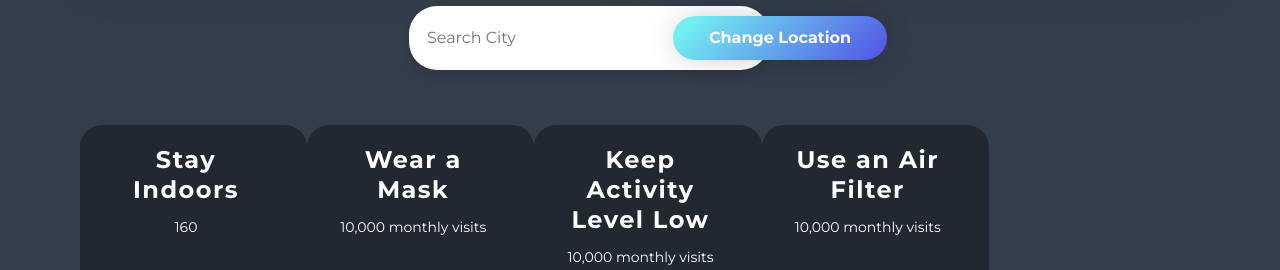
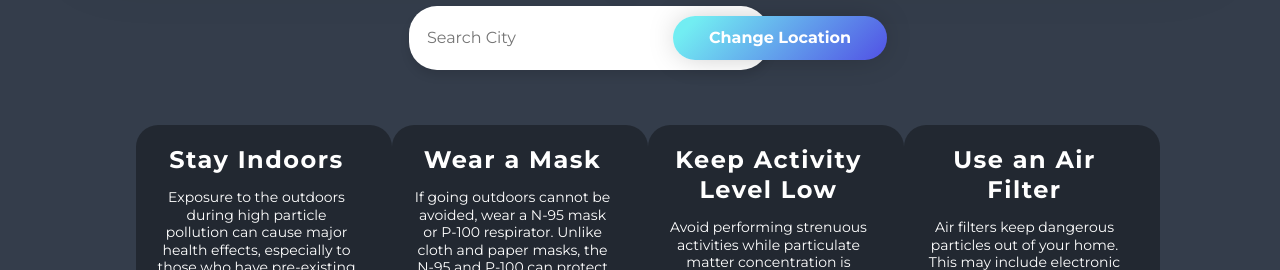
Before and after one commit to iSagnik/SeeO2, a React (Create React App) app in the folder pollution-application/: page / in a window 1280 px wide. Shown: the part 530-800 px from the top of the page. Built offline with nearby package versions, Linux system fonts and the light colour scheme; some icons are missing.

Commit message:
center tips, add descr., other small modifications

```diff
--- a/pollution-application/src/App.js
+++ b/pollution-application/src/App.js
@@ -1,7 +1,7 @@
 import React from 'react';
 import './styles/App.css';
 import Main from "./Info/Main"
-import Tips from "./Tips"
+import Tips from "./tips"
 import moment from 'moment';
 
 
--- a/pollution-application/src/styles/Main.css
+++ b/pollution-application/src/styles/Main.css
@@ -1,4 +1,4 @@
 .Widgets {
     display: flex;
-    justify-content: space-between;
+    justify-content: center; /* center or space-between*/
 }
--- a/pollution-application/src/styles/Tips.css
+++ b/pollution-application/src/styles/Tips.css
@@ -3,10 +3,14 @@
      --gradient: linear-gradient(135deg, #72edf2 10%, #5151e5 100%);
      --gradient2: linear-gradient(135deg, #222831 10%, #222831 100%);
 }
+
  .container1 {
      padding-top: 55px;
      font-family: 'Montserrat', sans-serif;
-     margin: 0 auto;
+	 margin: 0 auto;
+	 display: flex;            /* added for centering*/
+	 justify-content: center;  /* added for centering*/
+	 align-items: center;      /* added for centering*/
 }
 
  .grid-1-5 {
--- a/pollution-application/src/tips.js
+++ b/pollution-application/src/tips.js
@@ -8,27 +8,27 @@ const Tips = (props) => {
         <div className="container1">
             <div className="grid-1-5">
                 <h3><span className="uppercase">{props.tip1}</span></h3>
-                <p>{props.aqi}</p>
+                <p>Exposure to the outdoors during high particle pollution can cause major health effects, especially to those who have pre-existing heart and lung conditions. If possible, ensure that your air indoors is properly filtered.</p>
                 <span className="logo-tips"><FontAwesomeIcon icon = {faHouseUser} size = "3x" /></span>
             </div>
 
             <div className="grid-1-5">
                 <h3><span className="uppercase">{props.tip2}</span></h3>
-                <p>10,000 monthly visits</p>
+                <p>If going outdoors cannot be avoided, wear a N-95 mask or P-100 respirator. Unlike cloth and paper masks, the N-95 and P-100 can protect your lungs from small particles like PM2.5.</p>
                 <span className="logo-tips"><FontAwesomeIcon icon = {faHeadSideMask} size = "3x" /></span>
 
             </div>
 
             <div className="grid-1-5">
                 <h3><span className="uppercase">{props.tip3}</span></h3>
-                <p>10,000 monthly visits</p>
+                <p>Avoid performing strenuous activities while particulate matter concentration is high. Reduction of activity results in reduction in amount of small particulate matter breathed in and lower exposure. </p>
                 <span className="logo-tips"><FontAwesomeIcon icon = {faCouch} size = "3x" /></span>
 
             </div>
 
             <div className="grid-1-5">
                 <h3><span className="uppercase">{props.tip4}</span></h3>
-                <p>10,000 monthly visits</p>
+                <p>Air filters keep dangerous particles out of your home. This may include electronic air cleansers, electrostatic precipitators and mechanical filters. Avoid air filters that generate ozone. </p>
                 <span className="logo-tips"><FontAwesomeIcon icon = {faFilter} size = "3x" /></span>
 
             </div>
```
